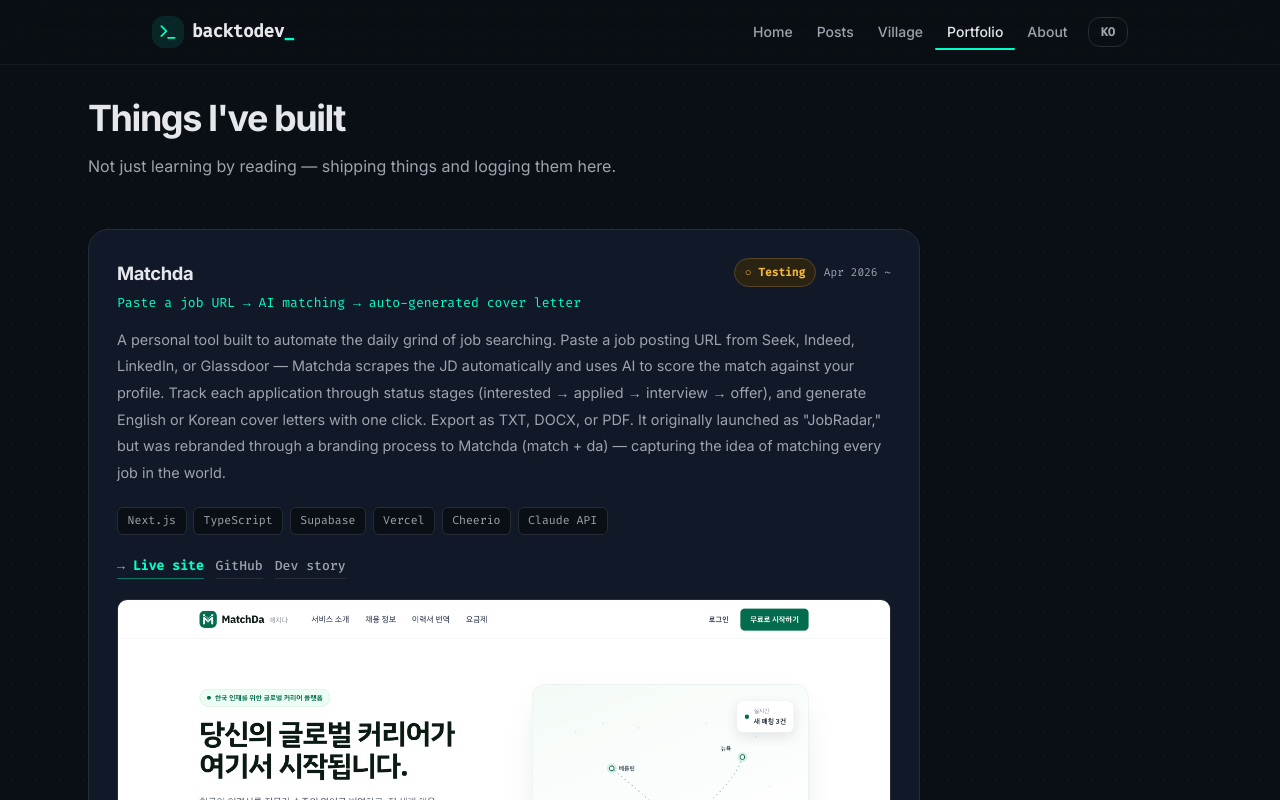
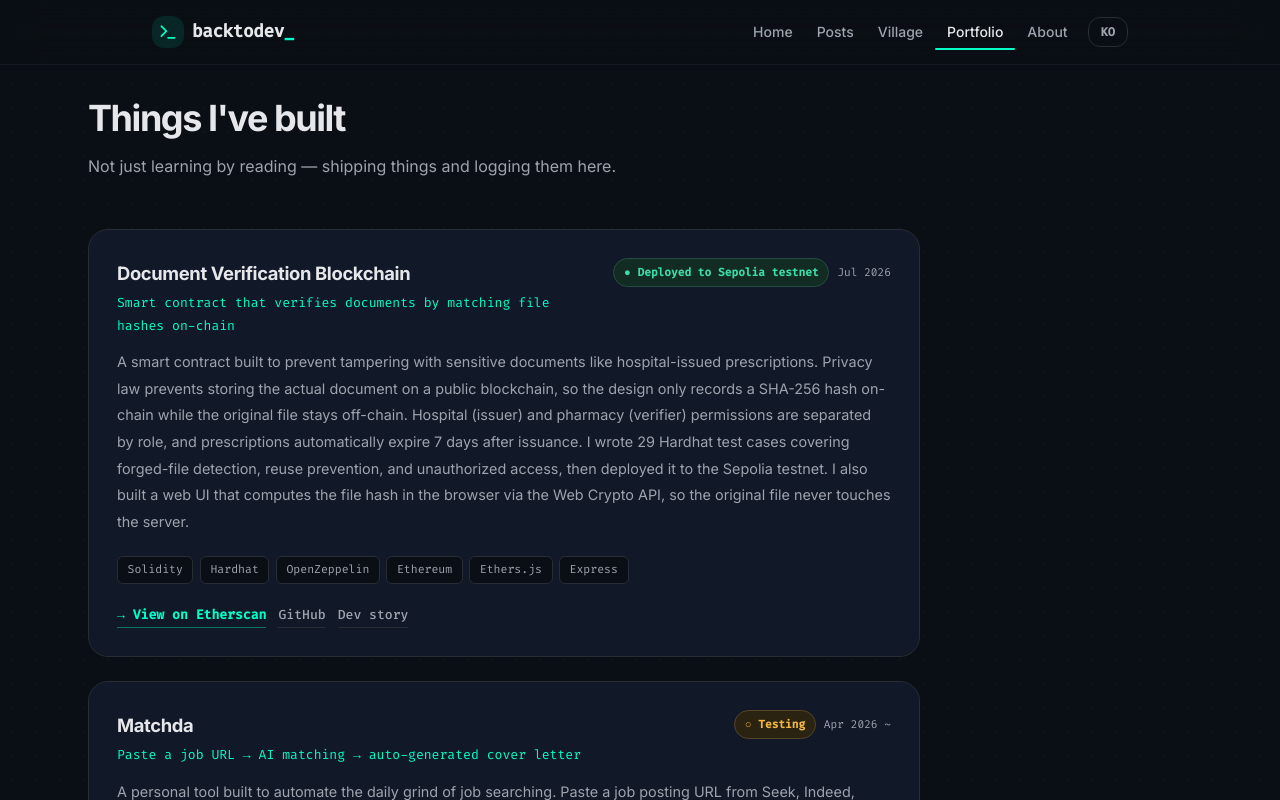
Before and after one commit to hyunseokyu1-netizen/backtodev, a Next.js app: page /en/portfolio in a window 1280 px wide. Shown: the top 800 px of the page. Built offline with nearby package versions, Linux system fonts and the light colour scheme.

Commit message:
feat: 포트폴리오에 문서 위변조 검증 블록체인 프로젝트 추가
Sepolia 테스트넷에 배포한 스마트 계약 프로젝트를 포트폴리오 카드로 추가하고,
GitHub 저장소와 개발 이야기(블로그 포스트) 링크를 연결

```diff
--- a/app/[locale]/portfolio/page.tsx
+++ b/app/[locale]/portfolio/page.tsx
@@ -45,6 +45,25 @@ export default async function PortfolioPage() {
 
   const projects: Project[] = isKo
     ? [
+        {
+          name: "문서 위변조 검증 블록체인",
+          tagline: "처방전 파일의 해시만 온체인에 기록해 위변조를 검증하는 스마트 계약",
+          description:
+            "병원이 발급한 처방전 같은 민감 문서의 위변조를 막기 위해 만든 스마트 계약입니다. 개인정보보호법 때문에 문서 원본을 블록체인에 올릴 수 없어서, SHA-256 해시값만 온체인에 기록하고 원본은 오프체인에 남겨두는 구조로 설계했습니다. 병원(발행)과 약국(검증·사용 처리) 권한을 역할 기반으로 분리하고, 발행 후 7일이 지나면 자동으로 만료되는 로직을 넣었습니다. Hardhat으로 테스트 케이스 29개를 작성해 위조 파일 적발, 재사용 차단, 권한 없는 계정의 접근 차단을 검증했고, Sepolia 테스트넷에 실제 배포까지 마쳤습니다. 브라우저에서 Web Crypto API로 파일 해시를 계산해 원본이 서버로 전송되지 않는 웹 UI도 함께 만들었습니다.",
+          tech: ["Solidity", "Hardhat", "OpenZeppelin", "Ethereum", "Ethers.js", "Express"],
+          links: [
+            {
+              label: "→ Etherscan에서 확인",
+              href: "https://sepolia.etherscan.io/address/0xF4d634D1E21c5682EB95727922077f9C048cc801",
+              primary: true,
+            },
+            { label: "GitHub", href: "https://github.com/hyunseokyu1-netizen/document-verification-blockchain" },
+            { label: "개발 이야기", href: "/ko/posts/blockchain_prescription_verification_20260710" },
+          ],
+          status: "live",
+          statusLabel: "Sepolia 테스트넷 배포",
+          period: "2026.07",
+        },
         {
           name: "매치다",
           tagline: "채용공고 URL 붙여넣기 → AI 매칭 → 커버레터 자동 생성",
@@ -242,6 +261,25 @@ export default async function PortfolioPage() {
         },
       ]
     : [
+        {
+          name: "Document Verification Blockchain",
+          tagline: "Smart contract that verifies documents by matching file hashes on-chain",
+          description:
+            "A smart contract built to prevent tampering with sensitive documents like hospital-issued prescriptions. Privacy law prevents storing the actual document on a public blockchain, so the design only records a SHA-256 hash on-chain while the original file stays off-chain. Hospital (issuer) and pharmacy (verifier) permissions are separated by role, and prescriptions automatically expire 7 days after issuance. I wrote 29 Hardhat test cases covering forged-file detection, reuse prevention, and unauthorized access, then deployed it to the Sepolia testnet. I also built a web UI that computes the file hash in the browser via the Web Crypto API, so the original file never touches the server.",
+          tech: ["Solidity", "Hardhat", "OpenZeppelin", "Ethereum", "Ethers.js", "Express"],
+          links: [
+            {
+              label: "→ View on Etherscan",
+              href: "https://sepolia.etherscan.io/address/0xF4d634D1E21c5682EB95727922077f9C048cc801",
+              primary: true,
+            },
+            { label: "GitHub", href: "https://github.com/hyunseokyu1-netizen/document-verification-blockchain" },
+            { label: "Dev story", href: "/en/posts/blockchain_prescription_verification_20260710" },
+          ],
+          status: "live",
+          statusLabel: "Deployed to Sepolia testnet",
+          period: "Jul 2026",
+        },
         {
           name: "Matchda",
           tagline: "Paste a job URL → AI matching → auto-generated cover letter",
```
